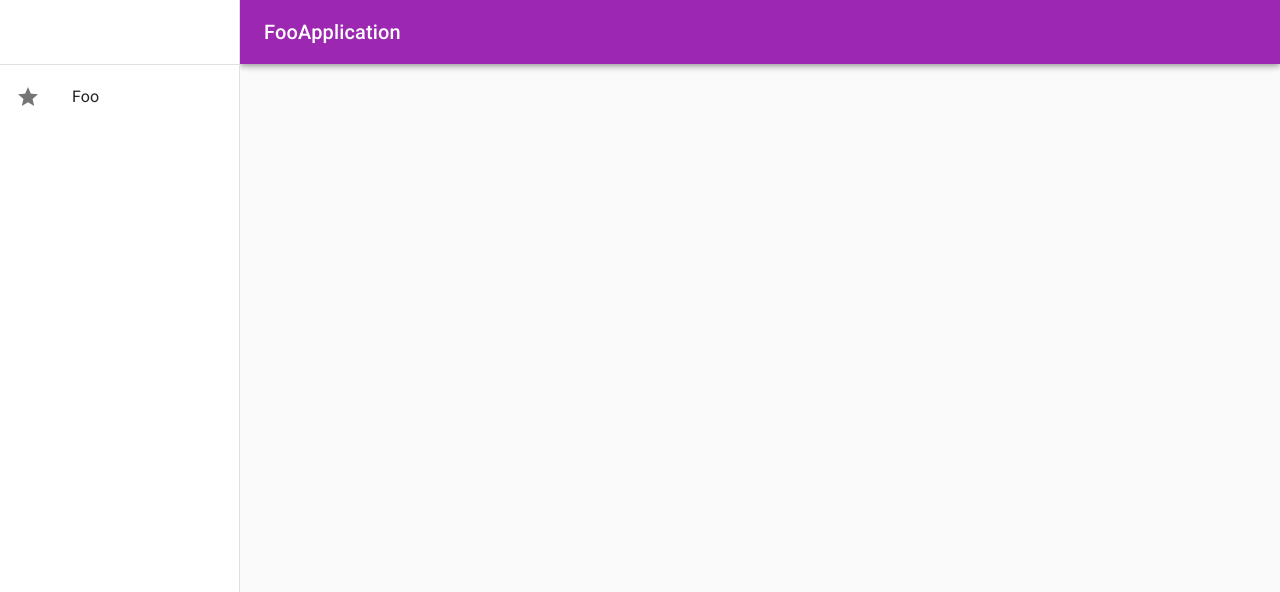
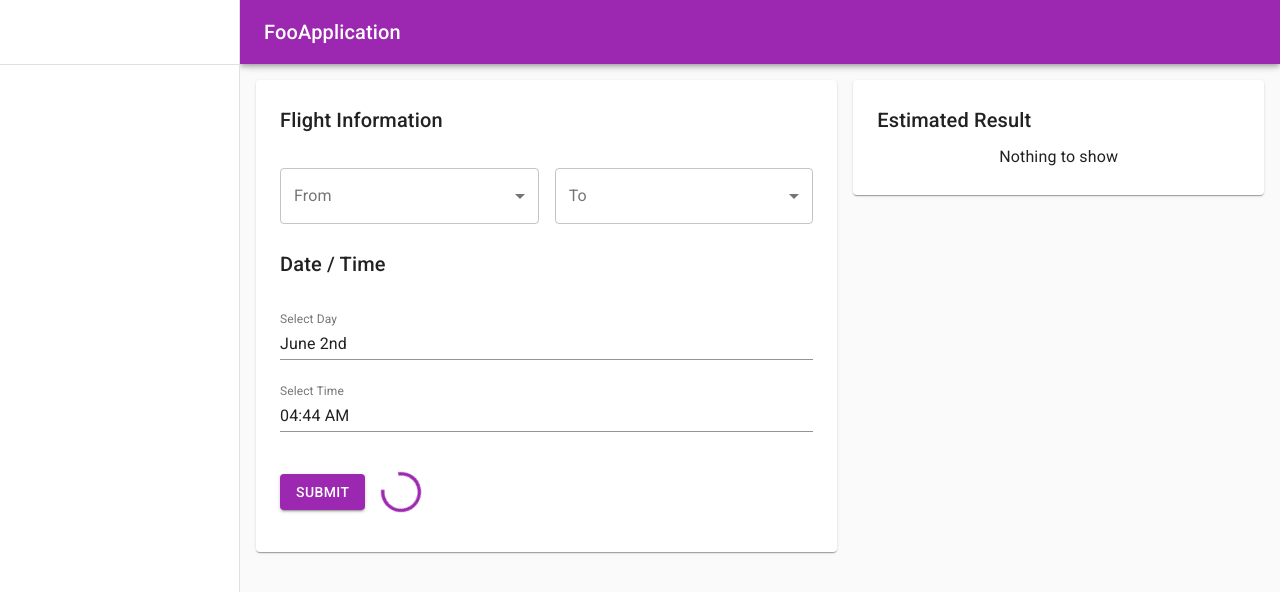
Before and after one commit to ericdsw/hackaton-copa, a React (Create React App) app in the folder ui/: page / in a window 1280 px wide. Shown: the top 592 px of the page. Built offline with nearby package versions, Linux system fonts and the light colour scheme.

Commit message:
Create form ui layout (#24)

```diff
--- a/ui/package.json
+++ b/ui/package.json
@@ -3,13 +3,16 @@
   "version": "0.1.0",
   "private": true,
   "dependencies": {
+    "@date-io/date-fns": "^1.3.6",
     "@material-ui/core": "^4.0.1",
     "@material-ui/icons": "^4.0.1",
+    "@material-ui/pickers": "^3.0.0",
     "@types/jest": "24.0.13",
     "@types/node": "12.0.4",
     "@types/react": "16.8.19",
     "@types/react-dom": "16.8.4",
     "babel-loader": "8.0.5",
+    "date-fns": "^2.0.0-alpha.27",
     "notistack": "^0.8.5",
     "react": "^16.8.6",
     "react-dom": "^16.8.6",
@@ -63,6 +66,7 @@
     "node-fetch": "^2.6.0",
     "react-docgen-typescript-loader": "^3.1.0",
     "react-test-renderer": "^16.8.6",
+    "redux-devtools-extension": "^2.13.8",
     "require-context.macro": "^1.0.4"
   },
   "jest": {
--- a/ui/src/App.tsx
+++ b/ui/src/App.tsx
@@ -4,6 +4,8 @@ import ApplicationWrapper from './components/commons/ApplicationWrapper';
 import { MuiThemeProvider, createMuiTheme, Theme } from '@material-ui/core/styles';
 import { CssBaseline, withStyles, createStyles } from '@material-ui/core';
 import { purple, green } from '@material-ui/core/colors';
+
+import WontShow from './components/pages/WontShow/WontShow';
 
 const applicationTheme = createMuiTheme({
   palette: {
@@ -17,12 +19,6 @@ const styles = ({mixins, breakpoints}: Theme) => createStyles({
     display: 'flex'
   },
   toolbar: mixins.toolbar,
-  content: {
-    flexGrowt: 1,
-    [breakpoints.up('sm')]: {
-
-    }
-  }
 });
 
 interface AppProps {
@@ -32,13 +28,26 @@ interface AppProps {
 const App: React.FC<AppProps> = props => {
 
   const { classes } = props;
+  const airports = [
+    {
+      code: 'foo',
+      name: 'FooAirport'
+    },
+    {
+      code: 'bar',
+      name: 'BarAirport'
+    }
+  ];
 
   return (
     <div className={classes.root}>
       <MuiThemeProvider theme={applicationTheme}>
         <CssBaseline />
         <ApplicationWrapper>
-          Hello World
+          <WontShow
+            airports={airports}
+            isLoading={true}
+            handleSearchWontShow={data => console.log(data)}/>
         </ApplicationWrapper>
       </MuiThemeProvider>
     </div>
--- a/ui/src/api/api.ts
+++ b/ui/src/api/api.ts
@@ -16,7 +16,7 @@ interface AirportResponse {
   airports: Array<Airport>;
 }
 
-interface Airport {
+export interface Airport {
   code: string;
   name: string;
 }
@@ -25,7 +25,7 @@ export const getAirports = () =>
   callApi<AirportResponse>(urls.PATHS.AIRPORTS, { ...defaultOpts })
     .then(({ airports }) => airports);
 
-interface NoShow {
+export interface NoShow {
   wontShow: string;
   confidence: string;
   records: string;
--- a/ui/src/components/commons/ApplicationWrapper.tsx
+++ b/ui/src/components/commons/ApplicationWrapper.tsx
@@ -26,6 +26,8 @@ const styles = (theme: Theme) => createStyles({
     }
   },
   content: {
+    flexGrow: 1,
+    padding: 16,
     [theme.breakpoints.up('sm')]: {
       marginLeft: drawerWidth
     }
@@ -35,6 +37,7 @@ const styles = (theme: Theme) => createStyles({
 interface ApplicationBarProps {
   classes: any;
   theme: any;
+  children?: any;
 }
 
 const ApplicationWrapper: React.FC<ApplicationBarProps> = props => {
@@ -51,22 +54,13 @@ const ApplicationWrapper: React.FC<ApplicationBarProps> = props => {
       <div className={classes.toolbar} />
       <Divider />
       <List>
-        <ListItem
-          button>
-          <ListItemIcon>
-            <Icon>star</Icon>
-          </ListItemIcon>
-          <ListItemText primary='Foo' />
-        </ListItem>
+
       </List>
-      <main className={classes.content}>
-        {children}
-      </main>
     </React.Fragment>
   );
 
   return (
-    <div>
+    <React.Fragment>
       <AppBar
         position='fixed'
         color='primary'
@@ -105,7 +99,11 @@ const ApplicationWrapper: React.FC<ApplicationBarProps> = props => {
           </Drawer>
         </Hidden>
       </nav>
-    </div>
+      <main className={classes.content}>
+        <div className={classes.toolbar} />
+        {children}
+      </main>
+    </React.Fragment>
   );
 }
 
--- /dev/null
+++ b/ui/src/components/pages/WontShow/WontShow.tsx
@@ -0,0 +1,205 @@
+import React, { useState, FormEvent } from 'react';
+import { Theme } from '@material-ui/core/styles';
+import {
+  withStyles,
+  createStyles,
+  MenuItem,
+  Typography,
+  TextField,
+  Grid,
+  Button,
+  CircularProgress,
+  Paper
+} from '@material-ui/core';
+import {
+  MuiPickersUtilsProvider,
+  DatePicker,
+  TimePicker
+} from '@material-ui/pickers';
+import DateFnsUtils from '@date-io/date-fns';
+import { Airport, NoShow } from '../../../api/api';
+
+const styles = (theme: Theme) => createStyles({
+  textField: {
+  },
+  circularProgress: {
+    margin: theme.spacing(2)
+  },
+  paper: {
+    padding: theme.spacing(3)
+  }
+});
+
+interface WontShowProps {
+  classes: any;
+  airports: any;
+  isLoading: boolean;
+  handleSearchWontShow(data: any): void;
+  result?: NoShow
+}
+
+const WontShow : React.FC<WontShowProps> = props => {
+
+  const {
+    classes, airports, handleSearchWontShow, isLoading, result
+  } = props;
+
+  const selectElements = airports.map((airport: Airport) => {
+    return (
+      <MenuItem key={airport.code} value={airport.code}>
+        <Typography>
+          {airport.name} ({airport.code})
+        </Typography>
+      </MenuItem>
+    );
+  });
+  selectElements.splice(0,0,
+    <MenuItem key='' value=''>
+      <Typography>
+        ---
+      </Typography>
+    </MenuItem>
+  )
+
+  const [selectedDate, setSelectedDate] = useState<Date|null>(new Date());
+  const [curOrigin, setOrigin] = useState<string>('');
+  const [curDest, setDest] = useState<string>('');
+
+  function handleDateChange(date: Date | null) {
+    setSelectedDate(date);
+  }
+
+  function submitForm(event: FormEvent) {
+    event.preventDefault();
+    handleSearchWontShow({
+      origin: curOrigin,
+      destination: curDest,
+      date: selectedDate
+    });
+  }
+
+  return (
+    <Grid container spacing={2} alignItems='stretch'>
+      <Grid item xs={12} md={7}>
+        <Paper className={classes.paper}>
+          <form onSubmit={submitForm}>
+
+            <Grid container spacing={2}>
+
+              <Grid item xs={12}>
+                <Typography variant='h6'>
+                  Flight Information
+                </Typography>
+              </Grid>
+
+              <Grid item xs md={6}>
+
+                <TextField
+                  select
+                  fullWidth
+                  variant='outlined'
+                  id='from'
+                  label='From'
+                  className={classes.textField}
+                  margin='normal'
+                  value={curOrigin}
+                  onChange={e => { setOrigin(e.target.value)} }>
+                  {selectElements}
+                </TextField>
+
+              </Grid>
+
+              <Grid item xs md={6}>
+                <TextField
+                  select
+                  fullWidth
+                  variant='outlined'
+                  id='to'
+                  label='To'
+                  className={classes.textField}
+                  margin='normal'
+                  value={curDest}
+                  onChange={e => setDest(e.target.value)}>
+                  {selectElements}
+                </TextField>
+
+              </Grid>
+
+              <Grid item xs={12}>
+                <Typography variant='h6'>
+                  Date / Time
+                </Typography>
+              </Grid>
+
+              <Grid item xs md={12}>
+                <MuiPickersUtilsProvider utils={DateFnsUtils}>
+                  <DatePicker
+                    margin='normal'
+                    label='Select Day'
+                    value={selectedDate}
+                    className={classes.textField}
+                    onChange={handleDateChange}
+                    fullWidth
+                  />
+                  <TimePicker
+                    margin='normal'
+                    label='Select Time'
+                    value={selectedDate}
+                    className={classes.textField}
+                    onChange={handleDateChange}
+                    fullWidth
+                  />
+                </MuiPickersUtilsProvider>
+              </Grid>
+
+              <Grid item xs={12}>
+                <Grid
+                  container
+                  direction='row'
+                  justify='flex-start'
+                  alignItems='center'
+                >
+                  <Button
+                    variant='contained'
+                    type='submit'
+                    color='primary'
+                  >
+                  Submit
+                  </Button>
+
+                  {isLoading &&
+                    <CircularProgress className={classes.circularProgress} />
+                  }
+                </Grid>
+
+              </Grid>
+
+            </Grid>
+          </form>
+        </Paper>
+      </Grid>
+
+      <Grid item xs={12} md={5}>
+        <Paper className={classes.paper}>
+          <Typography variant='h6' gutterBottom>
+            Estimated Result
+          </Typography>
+
+          {result &&
+            <div>{result}</div>
+          }
+
+          {!result &&
+            <Typography align='center' variant='subtitle1'>
+              Nothing to show
+            </Typography>
+          }
+
+        </Paper>
+      </Grid>
+
+    </Grid>
+  );
+}
+
+export default withStyles(styles)(WontShow);
```
Also changed, not shown: 1 other file (tests, documents, lock files or other folders).
